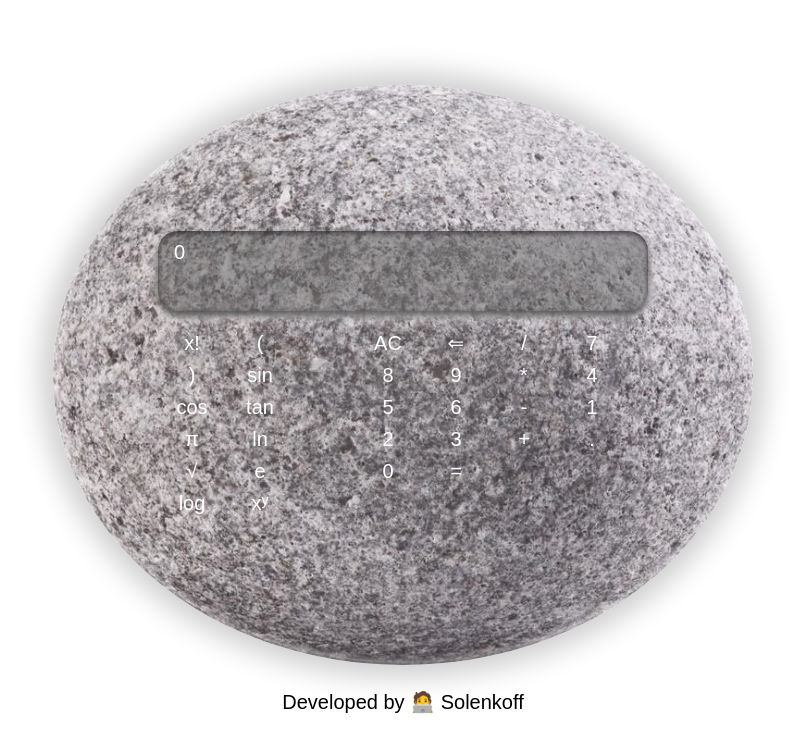
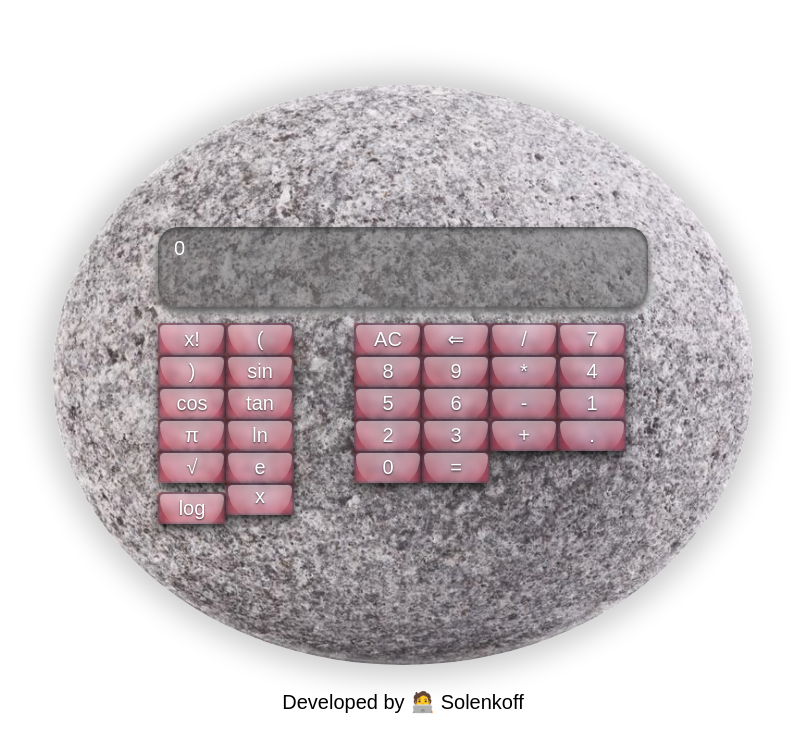
Before and after one commit to Solenkoff/Sci-Calculator, a React (Vite) app: page / in a window 1280 px wide. Shown: the top 752 px of the page, without its empty margins (237-1042 px from the left). Built offline with nearby package versions, Linux system fonts and the light colour scheme.

Commit message:
Add single button styling

```diff
--- a/src/styles/button.css
+++ b/src/styles/button.css
@@ -10,3 +10,64 @@ button {
     cursor: pointer;
     overflow: hidden;
 }
+body button .text {
+    position: relative;
+    z-index: 2;
+    display: block;
+  }
+  body button:before, body button:after {
+    position: relative;
+    z-index: 1;
+  }
+  body button:active {
+    transform: translateY(1px);
+  }
+  body button:active .text {
+    transform: scale(0.95);
+  }
+  body button {
+    overflow: hidden;
+    color: white;
+    text-shadow: 0 1px 2px rgba(0, 0, 0, 0.7);
+    background-image: radial-gradient(circle at center, rgba(247, 151, 151, 0.2), rgba(85, 7, 7, 0.5));
+    box-shadow: 0 5px 10px rgba(0, 0, 0, 0.75), inset 0 0 0 2px rgba(0, 0, 0, 0.3), inset 0 -6px 6px -3px rgba(223, 136, 136, 0.2);
+    position: relative;
+  }
+  body button:after {
+    content: "";
+    background: rgba(0, 167, 225, 0.2);
+    display: block;
+    position: absolute;
+    z-index: 0;
+    height: 100%;
+    width: 100%;
+    top: 0;
+    left: 0;
+    backdrop-filter: blur(3px) saturate(400%);
+    -webkit-backdrop-filter: blur(3px) saturate(400%);
+  }
+  body button:before {
+    content: "";
+    display: block;
+    position: absolute;
+    width: calc(100% - 4px);
+    height: 35px;
+    background-image: linear-gradient(rgba(255, 255, 255, 0.7), rgba(255, 255, 255, 0));
+    top: 2px;
+    left: 2px;
+    border-radius: 30px 30px 200px 200px;
+    opacity: 0.7;
+  }
+  body button:hover {
+    text-shadow: 0 1px 2px rgba(0, 0, 0, 0.7);
+  }
+  body button:hover:before {
+    opacity: 1;
+  }
+  body button:active {
+    text-shadow: 0 0 2px rgba(0, 0, 0, 0.9);
+    box-shadow: 0 3px 8px rgba(0, 0, 0, 0.75), inset 0 0 0 2px rgba(0, 0, 0, 0.3), inset 0 -6px 6px -3px rgba(0, 129, 174, 0.2);
+  }
+  body button:active:before {
+    height: 25px;
+  }
```
